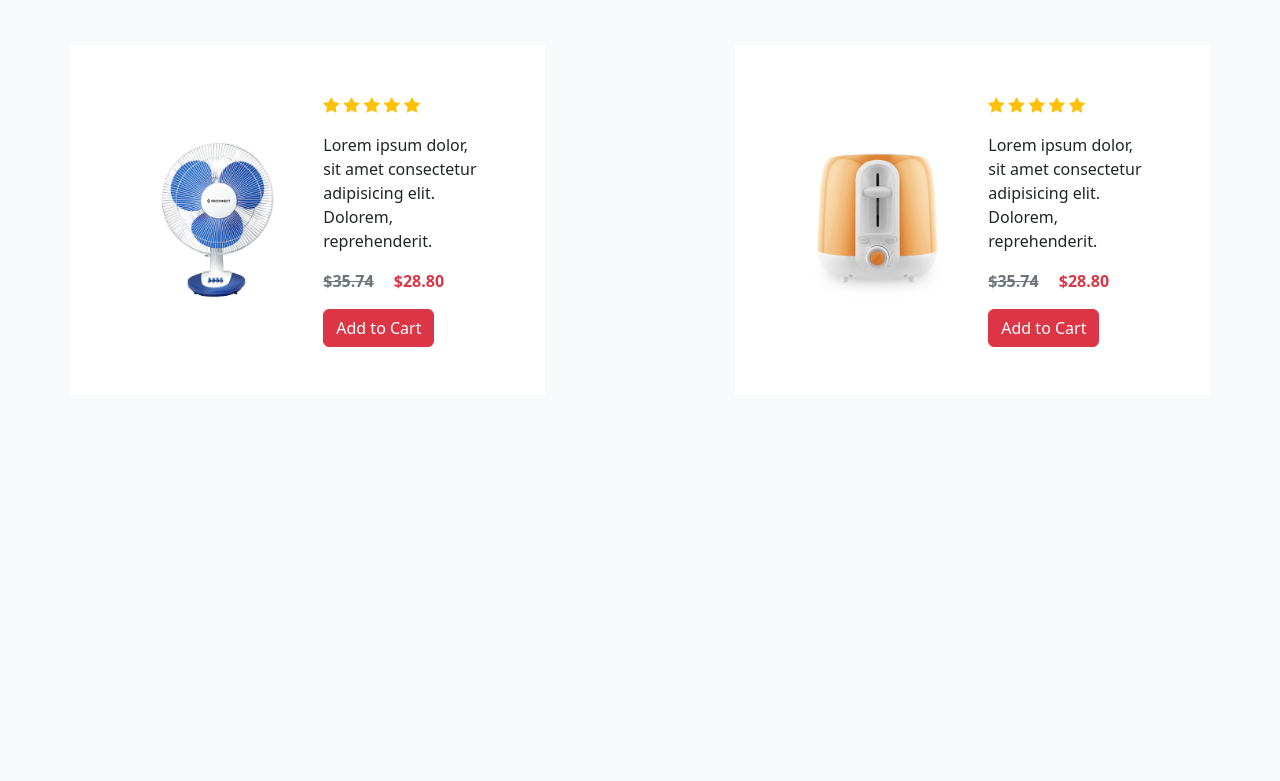
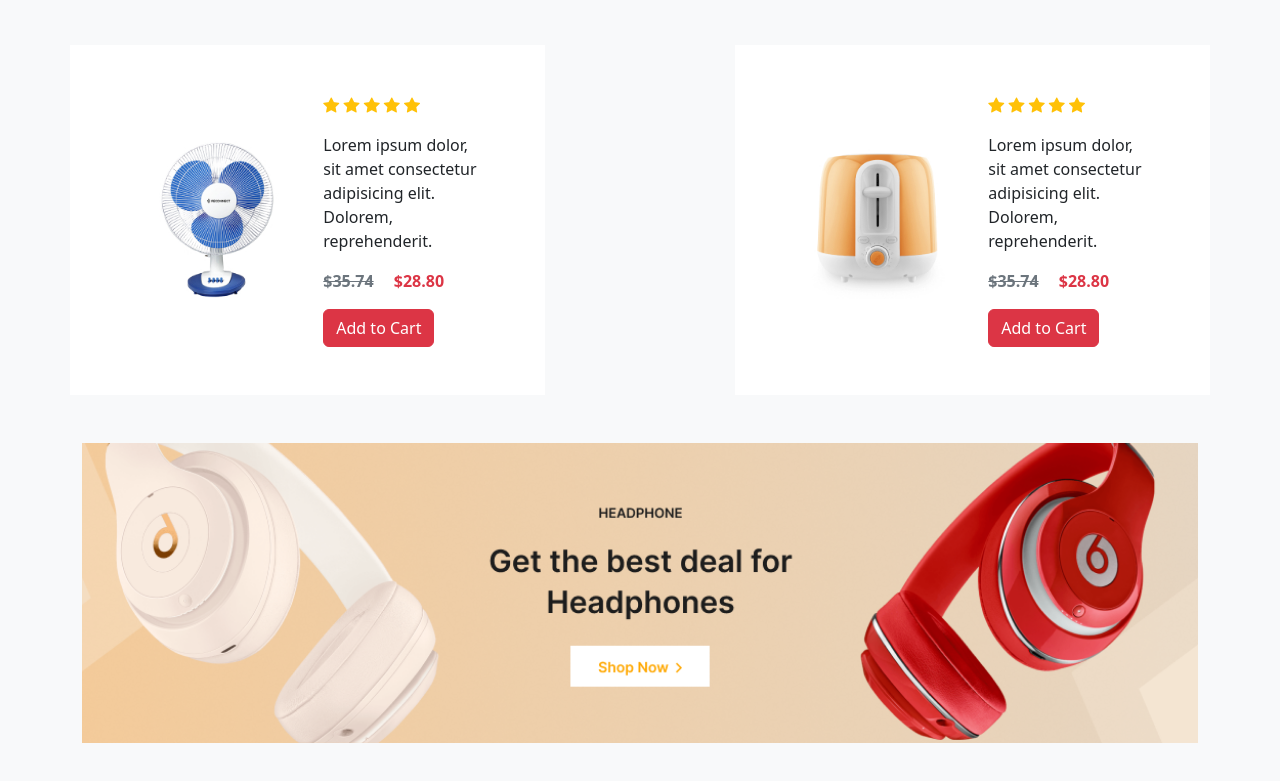
Before and after one commit to saidur413/bootstrap-one, a plain HTML site: page index.html in a window 1280 px wide. Shown: the part 3644-4425 px from the top of the page. Before the commit the page ends 4087 px from the top, so only its background shows below. Drawn offline with nearby package versions, Linux system fonts and the light colour scheme.

Commit message:
best deal section added

```diff
--- a/index.html
+++ b/index.html
@@ -649,6 +649,17 @@
         <!-- Top Selling Products Section End -->
 
 
+        <!-- Best Deal Section Start -->
+        <section class="container my-5">
+            <a href="https://www.google.com" target="_blank">
+                <div style="background-image: url(images/headphoneSlide.png); height: 300px; background-repeat: no-repeat; background-size: cover; background-position: center;">
+
+                </div>
+            </a>
+        </section>
+        <!-- Best Deal Section End -->
+
+
       </main>
       <!-- Main End -->
 
```
